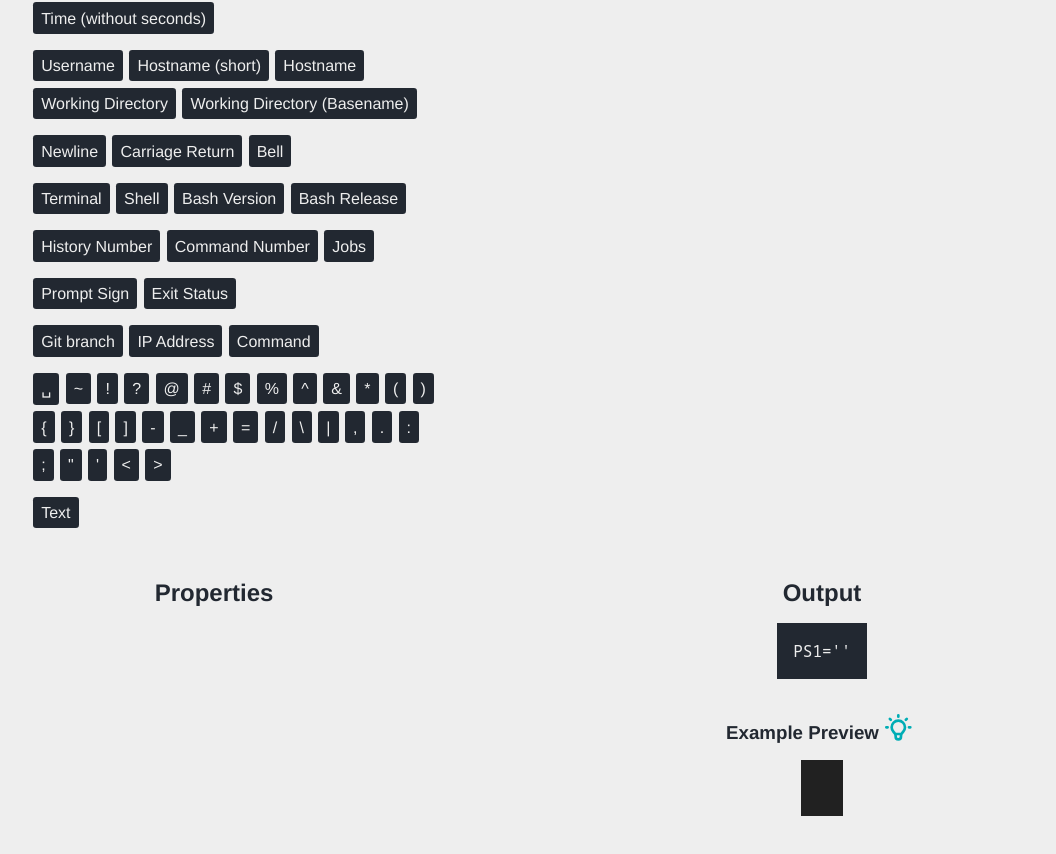
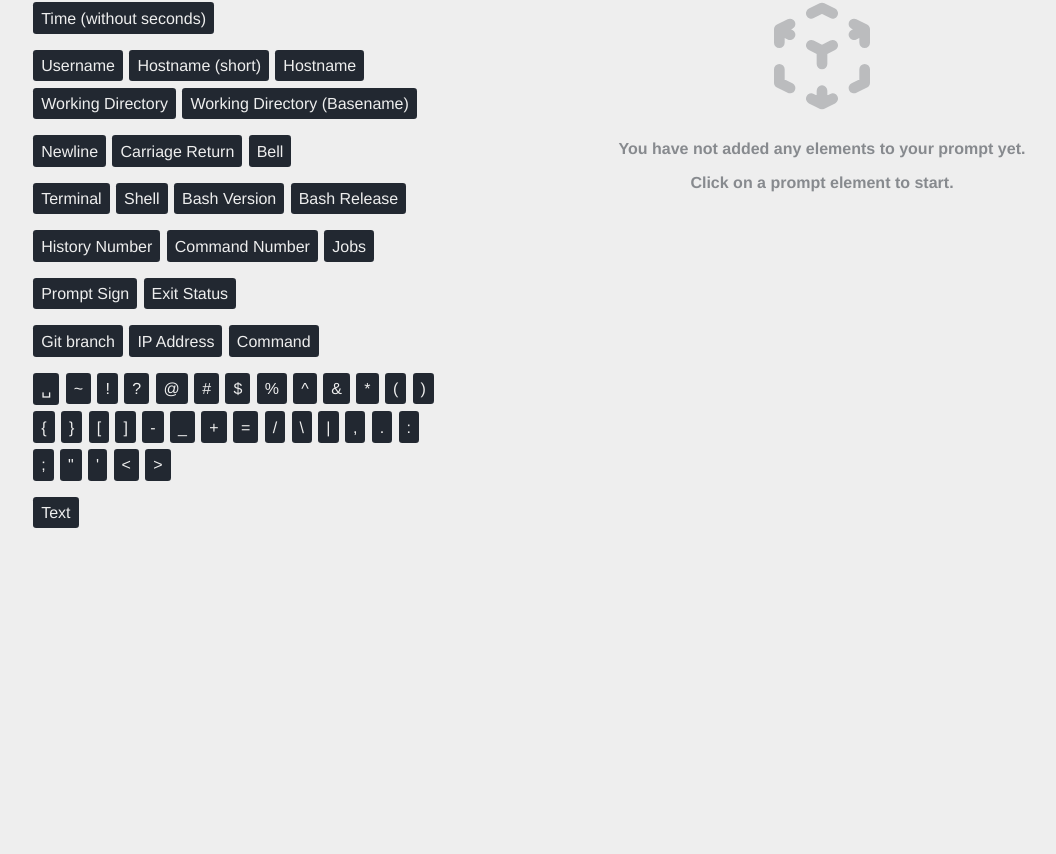
Before and after one commit to Scriptim/bash-prompt-generator, a Vue app: page / in a window 1280 px wide. Shown: the part 228-1082 px from the top of the page, without its empty margins (58-1114 px from the left). Built offline with nearby package versions, Linux system fonts and the light colour scheme.

Commit message:
Add states to display when the prompt is empty

```diff
--- a/src/App.vue
+++ b/src/App.vue
@@ -7,10 +7,10 @@
     <div id="prompt-editor">
       <PromptElements></PromptElements>
     </div>
-    <div id="properties">
+    <div id="properties" :style="{ visibility: visibleState }">
       <ElementProperties></ElementProperties>
     </div>
-    <div id="output">
+    <div id="output" :style="{ visibility: visibleState }">
       <PS1Variable></PS1Variable>
       <br />
       <PromptPreview></PromptPreview>
@@ -20,6 +20,7 @@
 
 <script lang="ts">
 import { defineComponent } from 'vue';
+import prompt from '@/lib/prompt';
 import SiteHeader from './components/SiteHeader.vue';
 import ElementSelection from './components/elementselection/ElementSelection.vue';
 import PromptElements from './components/prompteditor/PromptElements.vue';
@@ -36,6 +37,17 @@ export default defineComponent({
     ElementProperties,
     PS1Variable,
     PromptPreview,
+  },
+  computed: {
+    /**
+     * Returns 'hidden' if the prompt is empty, 'visible' otherwise.
+     *
+     * This string can be used as the value of the CSS `visibility` property to hide or show elements depending on
+     * whether the prompt is empty.
+     */
+    visibleState(): 'hidden' | 'visible' {
+      return prompt.refs().elements.value.length === 0 ? 'hidden' : 'visible';
+    },
   },
 });
 </script>
--- /dev/null
+++ b/src/components/base/EmptyState.vue
@@ -0,0 +1,44 @@
+<template>
+  <div v-if="empty" class="empty-state">
+    <CubeTransparentIcon class="empty-state-icon" />
+    <br />
+    <slot></slot>
+  </div>
+</template>
+
+<script lang="ts">
+import { defineComponent } from 'vue';
+import { CubeTransparentIcon } from '@heroicons/vue/outline';
+
+export default defineComponent({
+  name: 'BaseEmptyState',
+  components: {
+    CubeTransparentIcon,
+  },
+  props: {
+    /**
+     * Whether the current state is empty.
+     *
+     * The component is displayed iff this is `true`.
+     */
+    empty: {
+      type: Boolean,
+      required: true,
+    },
+  },
+});
+</script>
+
+<style lang="sass" scoped>
+@import "@/assets/sass/_variables.sass"
+
+.empty-state
+  text-align: center
+  padding: 4em
+  opacity: 0.5
+  font-weight: bold
+
+.empty-state-icon
+  width: 8em
+  opacity: 0.5
+</style>
--- a/src/components/prompteditor/PromptElements.vue
+++ b/src/components/prompteditor/PromptElements.vue
@@ -11,6 +11,10 @@
       </template>
     </draggable>
   </ol>
+  <EmptyState :empty="empty">
+    <p>You have not added any elements to your prompt yet.</p>
+    <p>Click on a prompt element to start.</p>
+  </EmptyState>
 </template>
 
 <script lang="ts">
@@ -19,6 +23,7 @@ import draggable from 'vuedraggable';
 import prompt from '@/lib/prompt';
 import PromptElement from './AddedPromptElement.vue';
 import IconButton from '../ui/IconButton.vue';
+import EmptyState from '../base/EmptyState.vue';
 
 /**
  * The list of elements currently added to the prompt.
@@ -34,6 +39,15 @@ export default defineComponent({
     PromptElement,
     draggable,
     IconButton,
+    EmptyState,
+  },
+  computed: {
+    /**
+     * Whether the prompt is empty.
+     */
+    empty(): boolean {
+      return this.elements.length === 0;
+    },
   },
   methods: {
     /**
--- a/src/components/properties/ElementProperties.vue
+++ b/src/components/properties/ElementProperties.vue
@@ -23,8 +23,7 @@
             :class="{ selected: element.foregroundColor !== null }"
             :style="{
               backgroundColor: element.foregroundColor ? `${element.foregroundColor!.hex} !important` : undefined
-            }
-              "
+            }"
           />
           Foreground color
         </label>
@@ -42,8 +41,7 @@
             :class="{ selected: element.backgroundColor !== null }"
             :style="{
               backgroundColor: element.backgroundColor ? `${element.backgroundColor!.hex} !important` : undefined
-            }
-              "
+            }"
           />
           Background color
         </label>
@@ -89,6 +87,10 @@
       </label>
     </div>
   </div>
+  <EmptyState :empty="empty">
+    <p>You have not selected an element.</p>
+    <p>Click on an element in your prompt to change its properties.</p>
+  </EmptyState>
 </template>
 
 <script lang="ts">
@@ -97,6 +99,7 @@ import Popper from 'vue3-popper';
 import prompt from '@/lib/prompt';
 import ColorPicker from '@/components/ui/ColorPicker.vue';
 import { Color } from '@/lib/enum/color';
+import EmptyState from '../base/EmptyState.vue';
 
 /**
  * Settings for the element's properties such as parameters, colors and display attributes.
@@ -106,6 +109,7 @@ export default defineComponent({
   components: {
     ColorPicker,
     Popper,
+    EmptyState,
   },
   data() {
     return {
@@ -121,6 +125,17 @@ export default defineComponent({
        */
       element: prompt.refs().selectedElement,
     };
+  },
+  computed: {
+    /**
+     * Whether the properties section is empty, i.e. no element is selected.
+     *
+     * This will also return `false` if the prompt is empty because we don't want to ask the user to select an element
+     * when there are none.
+     */
+    empty(): boolean {
+      return prompt.refs().elements.value.length > 0 && prompt.refs().selected.value === null;
+    },
   },
   methods: {
     /**
```
Also changed, not shown: src/components/prompteditor/AddedPromptElement.vue (+15 -1 lines).
